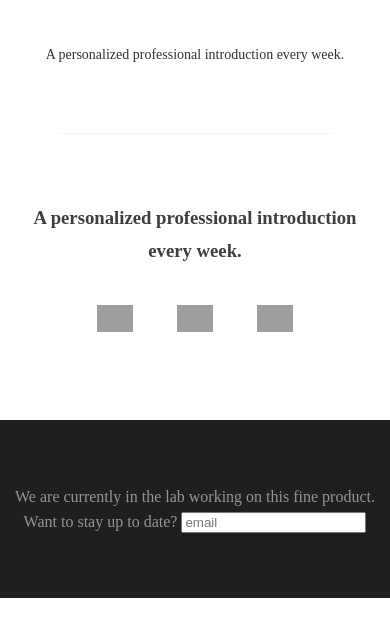
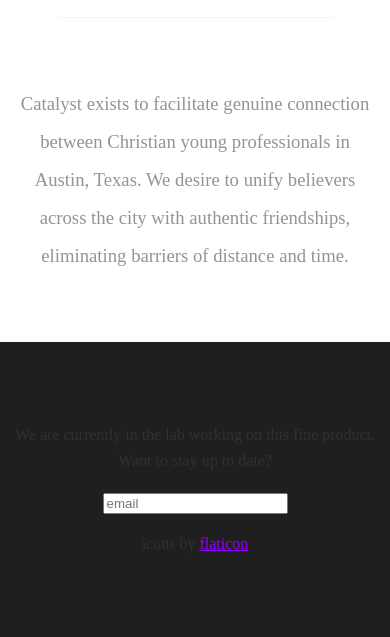
Before and after one commit to cmh3258/catalyst, a PHP site: page / in a window 390 px wide. Shown: the part 1196-1833 px from the top of the page. Before the commit the page ends 1794 px from the top, so only its background shows below. Run offline with PHP 8.4, Linux system fonts and the light colour scheme; some web fonts are replaced; grey boxes are pictures that could not be loaded.

Commit message:
content update + responsive

```diff
--- a/home.html
+++ b/home.html
@@ -34,19 +34,19 @@
       <a href="home.html" class="logo">Catalyst</a>
       <ul>
         <li><a href="faq.html">faq</a></li>
-        <li><a href="signup.html">signup</a></li>
+        <li><a href="signup.html">connect</a></li>
       </ul>
     </div>
 
     <section id="header">
       <div>
-        <h1 id="stay">A personalized professional introduction every week.</h1>
-        <h2>A personalized professional introduction every week.</h2>
+        <h1 id="stay">Connection to activate endless possibility.</h1>
+        <h2>We connect Christian young professionals across Austin to expand the Kingdom of God.</h2>
+
         <form action="signup.html">
-    <input type="submit" value="Apply" class="signup-btn">
-        <!-- <button class="signup-btn"></button> -->
+          <input type="submit" value="Connect" class="signup-btn">
+        </form>
 
-</form>
         <!-- <input placeholder="Stay up to date on the progress.." /> -->
         <!-- Begin MailChimp Signup Form
         <link href="//cdn-images.mailchimp.com/embedcode/horizontal-slim-10_7.css" rel="stylesheet" type="text/css">
@@ -74,34 +74,44 @@
     <section id="info">
       <div>
         <div>
-          <img src="images/compandphone.png" alt="Write"/>
-          <p>A personalized professional introduction every week.<p>
+          <img src="icons/people.svg" alt="You" id="ppl-icon"/>
+          <h4>Tell us about you.</h4>
+          <p>Your age, location and interest will help us match you up.</p>
         </div>
         <div>
-          <img src="images/previewposts.png" alt="Read"/>
-          <p>A personalized professional introduction every week.<p>
+          <img src="icons/cup.svg" alt="Connect" id="connect-icon"/>
+          <h4>We help you connect.</h4>
+          <p>We’ll introduce you to like-minded, young professionals to meet over coffee or a meal.</p>
         </div>
         <div>
-          <img src="images/book.png" alt="Book"/>
-          <p>A personalized professional introduction every week.<p>
+          <img src="icons/business.svg" alt="Expand" id="expand-icon"/>
+          <h4>Expand your community.</h4>
+          <p>Build authentic relationships beyond your workplace, living space and church base to strengthen the body of Christ.</p>
         </div>
       </div>
     </section>
 
     <!-- tri section - easily post to different mediums -->
     <hr>
-    <section id="social">
+    <!-- <section id="social">
       <h3>A personalized professional introduction every week.</h3>
       <ul>
         <li><img src="images/medium-icon.png"/></li>
         <li><img src="images/wordpress-icon.png"/></li>
         <li><img src="images/twitter-icon.png"/></li>
       </ul>
+    </section> -->
+
+    <section id="vision">
+      <div>
+        <h3>Catalyst exists to facilitate genuine connection between Christian young professionals in Austin, Texas. We desire to unify believers across the city with authentic friendships, eliminating barriers of distance and time.</h3>
+      </div>
     </section>
 
     <footer>
-      We are currently in the lab working on this fine product.<br>Want to stay up to date?
+      <p>We are currently in the lab working on this fine product.<br>Want to stay up to date?</p>
       <input placeholder="email"/>
+      <p>icons by <a href="http://www.flaticon.com/" target="_blank">flaticon</p>
     </footer>
 
   </body>
--- a/style.css
+++ b/style.css
@@ -28,9 +28,13 @@ a:hover{
   color: #9100FF;
 }
 
+section{
+  padding: 4em 0;
+}
+
 /* button */
   .signup-btn{
-        background: #0DCAC5;
+    background: #0DCAC5;
     border: 0;
     border-radius: 9px;
     color: white;
@@ -141,21 +159,40 @@ a:hover{
     width: 85%;
     margin: 0 auto;
     text-align: center;
-    margin-top: 50px;
+    /*margin-top: 50px;*/
     font-size: 14px;
     line-height: 24px;
+
+    font-family: Ubuntu;
+    font-weight: lighter;
+    font-size: 14px;
   }
   #info > div{
     /*width: 80%;*/
     margin: 0 auto;
-    max-width: 1000px;
+    max-width: 1100px;
+    overflow: hidden;
   }
 
   #info img{
-    margin: 0 auto;
+    /*margin: 0 auto;*/
     display: block;
+    margin: 0 auto 25px;
   }
-  #info > div > div img:nth-of-type(1){
+  #info > div > div{
+    text-align: center;
+    margin-bottom: 3em;
+  }
+  #info > div > div h4{
+    margin: 5px;
+    font-size: 19px;
+    color: #151515;
+    font-weight: lighter;
+  }
+  #info > div > div img{
+    margin-bottom: 2em;
+  }
+  /*#info > div > div img:nth-of-type(1){
     width: 18em;
   }
   #info > div > div:nth-of-type(2) img{
@@ -209,13 +246,34 @@ a:hover{
 
 /* faq */
   #faq > div{
-    width: 50%;
+    /*width: 50%;
     margin:0 auto;
-    padding: 5em 0;
+    padding: 5em 0;*/
+    width: 86%;
+    margin: 0 auto;
+    padding: 0em 0;
   }
   /*iframe{
     height: 141em;
   }*/
+
+/* vision */
+  #vision > div{
+    /*width: 50%;
+    text-align: center;*/
+    width: 90%;
+    text-align: center;
+    margin: 0 auto;
+  }
+  #vision{
+        padding: 3em 0;
+  }
+  #vision h3{
+    line-height: 38px;
+    color: #949494;
+    font-weight: 400;
+  }
+
 
 #typeformSection{
     padding: 5em 0;
```
Also changed, not shown: other parts of style.css (+46 -3 lines), signup.html (+5 -2 lines), icons/business.svg (added), icons/cup.svg (added), icons/people.svg (added).
